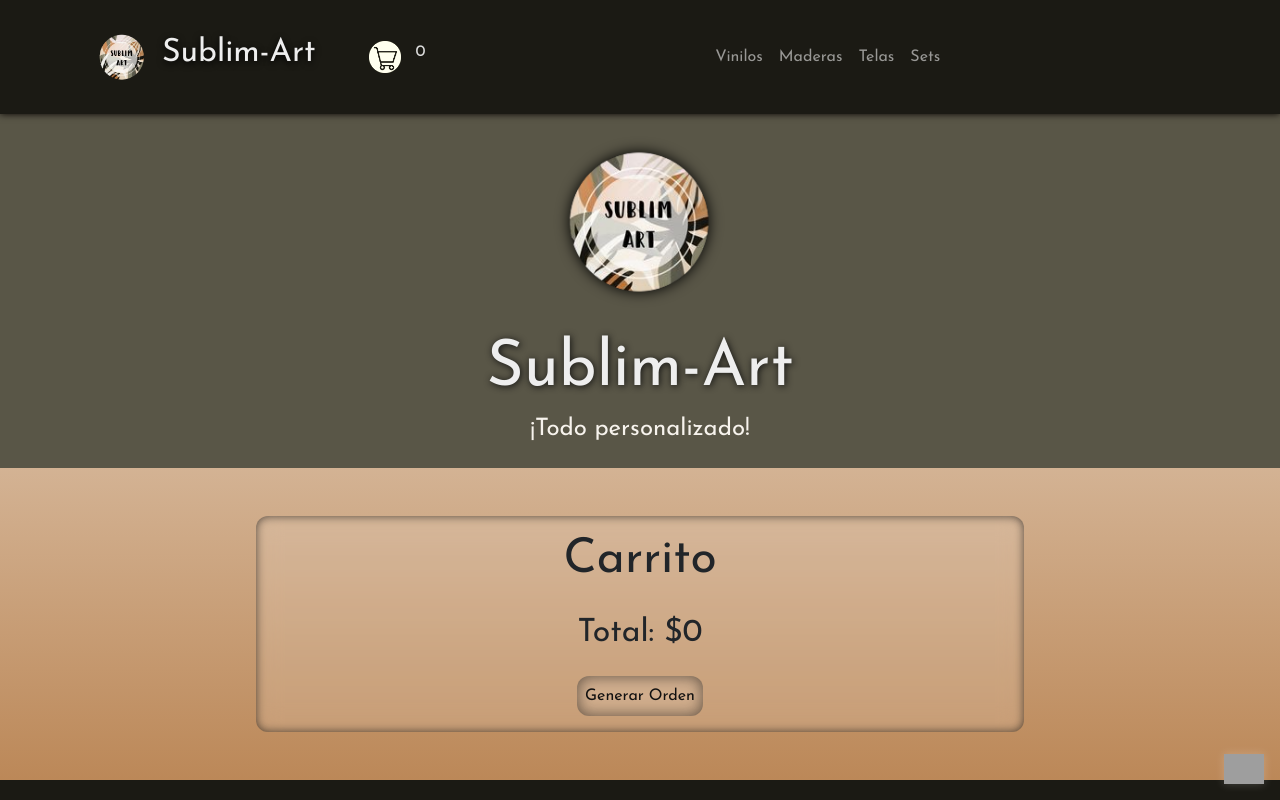
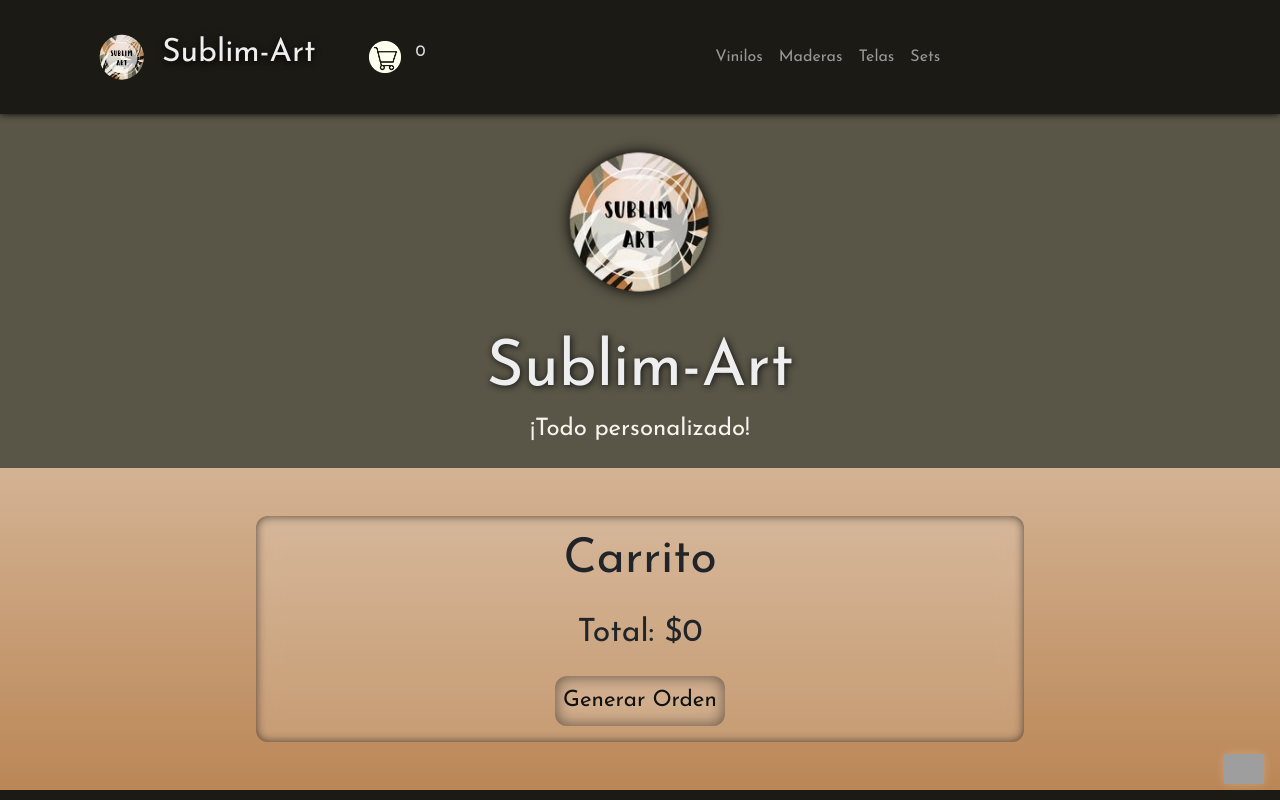
Before and after one commit to Acid-Blast/ecommerce-coderhouse, a React (Create React App) app: page /cart in a window 1280 px wide. Shown: the top 800 px of the page. Built offline with nearby package versions, Linux system fonts and the light colour scheme; grey boxes are pictures that could not be loaded.

Commit message:
main marge dev2

```diff
--- a/src/components/Cart/Cart.css
+++ b/src/components/Cart/Cart.css
@@ -28,6 +28,7 @@
 }
 
 .btn-order{
+    font-size: 1.4rem;
     background-color: #fff2;
     box-shadow: inset 0 0 15px #1119;
     text-decoration: none;
--- a/src/components/Cart/Cart.js
+++ b/src/components/Cart/Cart.js
@@ -16,7 +16,6 @@ const Cart = () => {
                             <h2>{prod.name} x {prod.quantity}</h2>
                             <h2>${prod.price} c/u</h2>
                             <h2>${prod.price * prod.quantity}</h2>
-
                         </div>
                     )
                 })
--- a/src/components/WspWidget/WspWidget.css
+++ b/src/components/WspWidget/WspWidget.css
@@ -12,7 +12,7 @@
     filter: drop-shadow(0 0  5px #fff3);
 }
 .wspWidget a img:hover{
-    filter: drop-shadow(0 0 7px var(--chamoisee));
+    filter: drop-shadow(0 0 5px #4b6);
     transition: all .3s;
 }
 
```
